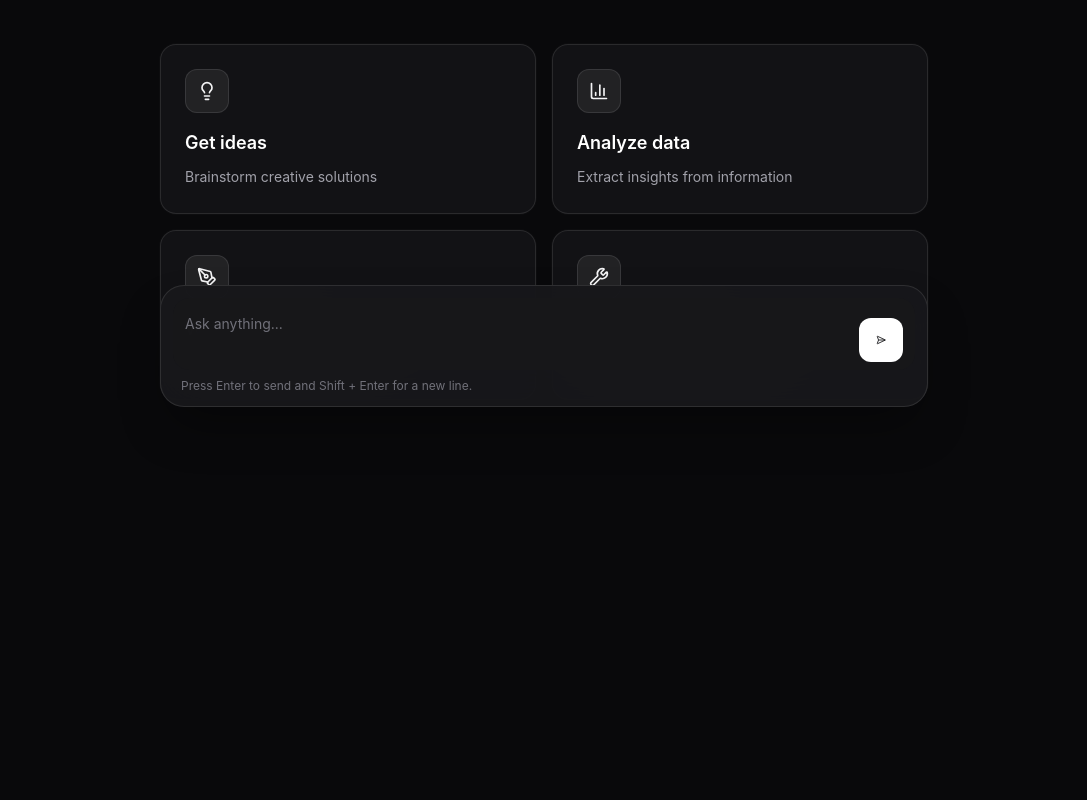
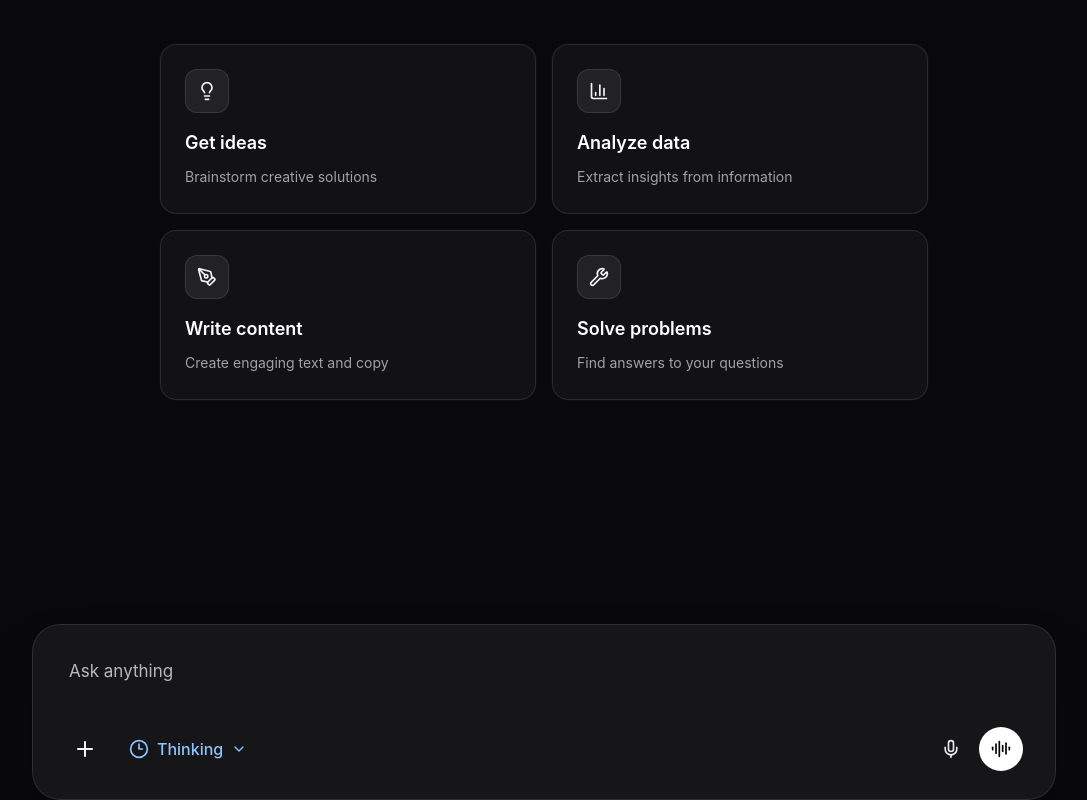
Before and after one commit to abhisheklohia2002/LLM-expense-client, a React (Vite) app: page / in a window 1280 px wide. Shown: the part 369-1169 px from the top of the page, without its empty margins (96-1183 px from the left). Before the commit the page ends 993 px from the top, so only its background shows below. Built offline with nearby package versions, Linux system fonts and the light colour scheme.

Commit message:
add new input box "

```diff
--- a/src/App.jsx
+++ b/src/App.jsx
@@ -1,4 +1,4 @@
-import { useRef, useState } from "react";
+import { useEffect, useRef, useState } from "react";
 import {
   Sparkles,
   SendHorizontal,
@@ -6,12 +6,13 @@ import {
   BarChart3,
   PenTool,
   Wrench,
+  ArrowUp,
 } from "lucide-react";
 import { Card, CardContent } from "@/components/ui/card";
 import { Button } from "@/components/ui/button";
 import { Textarea } from "@/components/ui/textarea";
 import { fetchEventSource } from "@microsoft/fetch-event-source";
-
+import { Plus, Mic, ChevronDown, AudioLines, Clock3 } from "lucide-react";
 const featureCards = [
   {
     icon: Lightbulb,
@@ -46,16 +47,14 @@ export default function App() {
   const [messages, setMessages] = useState([]);
   const [loading, setLoading] = useState(false);
   const abortControllerRef = useRef(null);
-
+  const bottomRef = useRef(null);
   const hasMessages = messages.length > 0;
 
   const appendChunkToMessage = (messageId, chunk) => {
     setMessages((prev) =>
       prev.map((msg) =>
-        msg.id === messageId
-          ? { ...msg, content: msg.content + chunk }
-          : msg
-      )
+        msg.id === messageId ? { ...msg, content: msg.content + chunk } : msg,
+      ),
     );
   };
 
@@ -70,7 +69,10 @@ export default function App() {
           "Content-Type": "application/json",
         },
         body: JSON.stringify({
-          messages: conversation.map(({ role, content }) => ({ role, content })),
+          messages: conversation.map(({ role, content }) => ({
+            role,
+            content,
+          })),
         }),
         signal: controller.signal,
 
@@ -110,8 +112,8 @@ export default function App() {
         prev.map((msg) =>
           msg.id === assistantMessageId && !msg.content
             ? { ...msg, content: "Something went wrong." }
-            : msg
-        )
+            : msg,
+        ),
       );
     } finally {
       setLoading(false);
@@ -141,6 +143,9 @@ export default function App() {
     }
   };
 
+  useEffect(() => {
+    bottomRef.current?.scrollIntoView({ behavior: "smooth" });
+  }, [messages]);
   return (
     <div className="min-h-screen bg-zinc-950 text-zinc-50">
       <header className="border-b border-white/8 bg-zinc-950/90 backdrop-blur">
@@ -223,36 +228,70 @@ export default function App() {
                         : "border border-white/10 bg-zinc-900 text-zinc-100"
                     }`}
                   >
-                    {message.content || (loading && message.role === "ai" ? "Typing..." : "")}
+                    {message.content ||
+                      (loading && message.role === "ai" ? "Typing..." : "")}
                   </div>
                 </div>
               ))}
             </div>
           )}
+          <div ref={bottomRef} />
         </div>
       </main>
-
-      <div className="fixed bottom-6 left-1/2 z-20 w-[calc(100%-24px)] max-w-3xl -translate-x-1/2">
-        <div className="rounded-3xl border border-white/10 bg-zinc-900/95 p-3 shadow-2xl shadow-black/40 backdrop-blur-xl">
-          <div className="flex items-end gap-3 rounded-2xl bg-zinc-900/70 px-3 py-2">
-            <Textarea
+      <div className="mx-auto max-w-5xl">
+        <div className="rounded-[28px] border border-white/10 bg-zinc-900/95 p-3 shadow-2xl shadow-black/40 backdrop-blur-xl">
+          <div className="px-6 pt-5">
+            <textarea
               value={input}
               onChange={(event) => setInput(event.target.value)}
+              placeholder="Ask anything"
+              rows={2}
               onKeyDown={handleKeyDown}
-              placeholder="Ask anything..."
-              className="min-h-[52px] max-h-40 border-0 bg-transparent text-zinc-100 placeholder:text-zinc-500 focus-visible:ring-0"
+              className="max-h-40 w-full resize-none bg-transparent text-[17px] leading-7 text-white placeholder:text-[#b8b8b8] outline-none"
             />
-            <Button
-              onClick={handleSend}
-              disabled={loading}
-              className="h-11 w-11 shrink-0 rounded-full bg-white p-0 text-zinc-950 hover:bg-zinc-200 disabled:opacity-50"
-              aria-label="Send message"
-            >
-              <SendHorizontal className="h-4 w-4" />
-            </Button>
           </div>
-          <div className="mt-2 px-2 text-xs text-zinc-500">
-            Press Enter to send and Shift + Enter for a new line.
+
+          <div className="flex items-center justify-between px-5 pb-4 pt-2">
+            <div className="flex items-center gap-3">
+              <button
+                type="button"
+                className="flex h-10 w-10 items-center justify-center rounded-full text-white/95 transition hover:bg-white/5"
+                aria-label="Add"
+              >
+                <Plus className="h-6 w-6 stroke-[2]" />
+              </button>
+
+              <button
+                type="button"
+                className="inline-flex h-10 items-center gap-2 rounded-full px-3 text-[16px] font-medium text-[#8ec5ff] transition hover:bg-white/5"
+              >
+                <Clock3 className="h-5 w-5" />
+                <span>Thinking</span>
+                <ChevronDown className="h-4 w-4" />
+              </button>
+            </div>
+
+            <div className="flex items-center gap-2">
+              <button
+                type="button"
+                className="flex h-10 w-10 items-center justify-center rounded-full text-white/90 transition hover:bg-white/5"
+                aria-label="Microphone"
+              >
+                <Mic className="h-5 w-5" />
+              </button>
+
+              <button
+                type="button"
+                className="flex h-11 w-11 items-center justify-center rounded-full bg-white text-black transition hover:bg-white/90"
+                aria-label="Voice mode"
+              >
+                {input ? (
+                  <ArrowUp className="h-5 w-5" />
+                ) : (
+                  <AudioLines className="h-5 w-5" />
+                )}
+              </button>
+            </div>
           </div>
         </div>
       </div>
```
